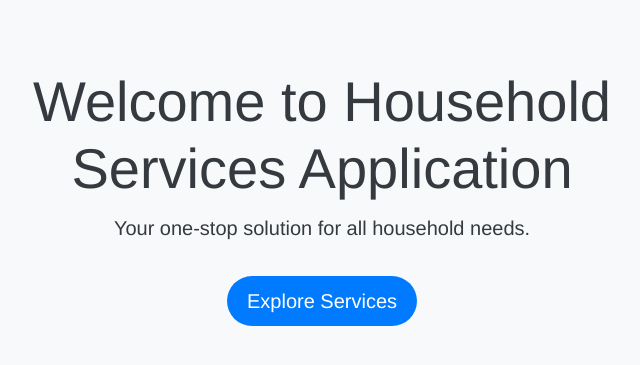
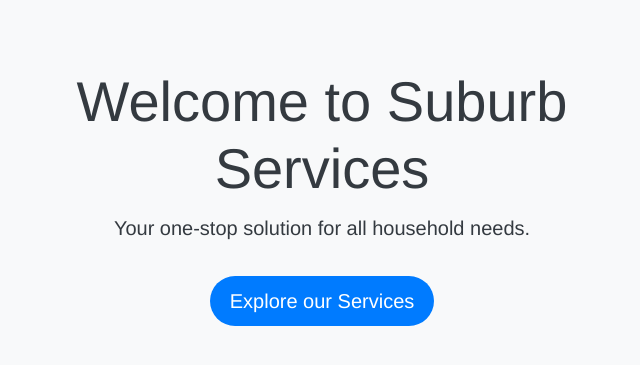
Before and after one commit to dotcomaki/household_services, a Flask app: page / in a window 1280 px wide. Shown: the part 63-428 px from the top of the page, without its empty margins (318-958 px from the left). Run offline with Flask 3, Linux system fonts and the light colour scheme; some libraries are stand-ins or nearby versions.

Commit message:
Change name to Suburb Services

```diff
--- a/templates/index.html
+++ b/templates/index.html
@@ -4,11 +4,11 @@
 <div class="container mt-5">
     <div class="row justify-content-center">
         <div class="col-md-8 text-center">
-            <h1 class="display-4">Welcome to Household Services Application</h1>
+            <h1 class="display-4">Welcome to Suburb Services</h1>
             <p class="lead">
                 Your one-stop solution for all household needs.
             </p>
-            <a href="/services" class="btn btn-primary btn-lg mt-3">Explore Services</a>
+            <a href="/services" class="btn btn-primary btn-lg mt-3">Explore our Services</a>
         </div>
     </div>
 </div>
```
Also changed, not shown: README.md.
